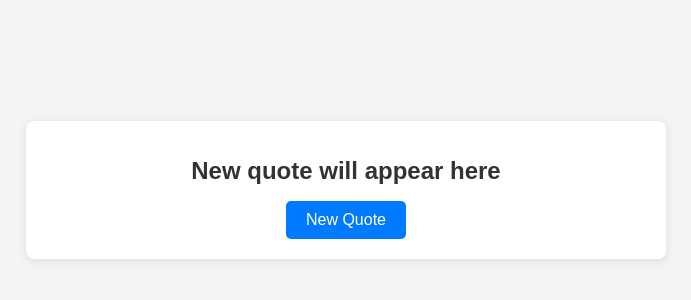
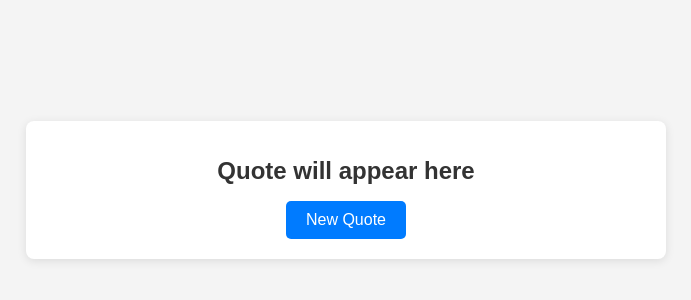
Before and after one commit to ShivamGoel05/Techplement, a website: page week-1-task/public/index.html in a window 1280 px wide. Shown: the part 230-530 px from the top of the page, without its empty margins (294-985 px from the left). Drawn offline with Linux system fonts and the light colour scheme; no server answers.

Commit message:
Final commit

```diff
--- a/week-1-task/public/index.html
+++ b/week-1-task/public/index.html
@@ -1,4 +1,3 @@
-<!-- third hello -->
 <!DOCTYPE html>
 <html lang="en">
 <head>
@@ -9,11 +8,10 @@
 </head>
 <body>
     <div class="container">
-        <h1 id="quote">New quote will appear here</h1>
+        <h1 id="quote">Quote will appear here</h1>
         <p id="author"></p>
         <button id="new-quote">New Quote</button>
     </div>
     <script src="script.js"></script>
 </body>
 </html>
-<!-- bye -->
--- a/week-1-task/server.mjs
+++ b/week-1-task/server.mjs
@@ -25,6 +25,7 @@ app.get('/api/random-quote', async (req, res) => {
     }
 });
 
+// Start the server
 app.listen(PORT, () => {
     console.log(`Server is running on http://localhost:${PORT}`);
 });
```
